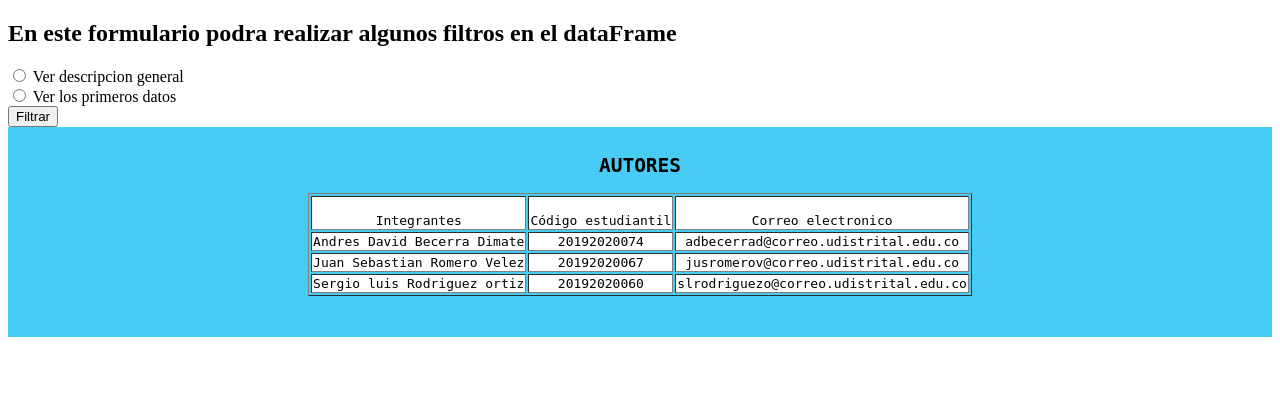
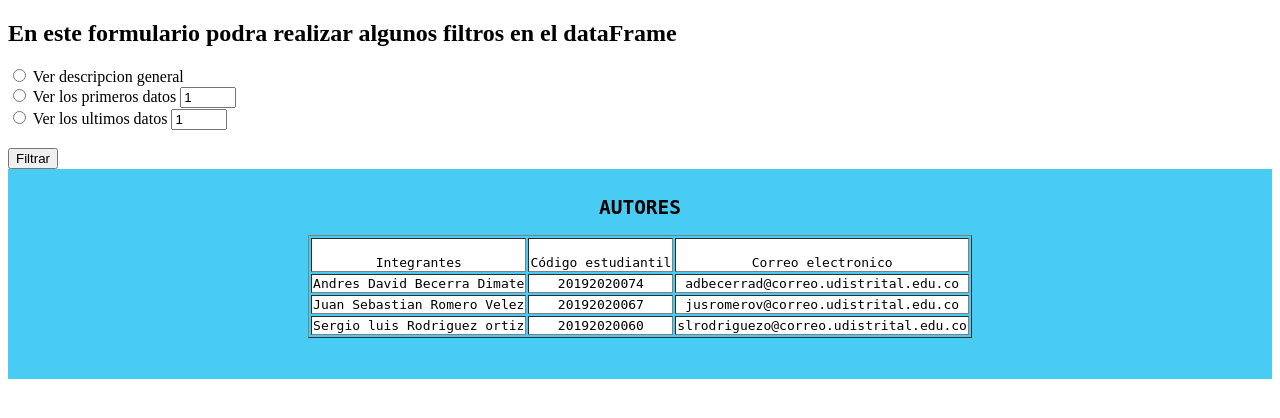
Before and after one commit to CryptoJuanse/cienciaDeDatosEjercicios, a Flask app: page /formulario in a window 1280 px wide. Shown: the part 121-539 px from the top of the page. Run offline with Flask 2, Linux system fonts and the light colour scheme.

Commit message:
El formulario ya realiza un filtrado basico, por el momento, solo se tienen 3 preguntas

```diff
--- a/main.py
+++ b/main.py
@@ -7,22 +7,35 @@ import pandas as pd
 #Obteniendo datos de vacunacion
 client = Socrata("www.datos.gov.co", None)
 results = client.get("sdvb-4x4j", limit=2000)
-results_df = pd.DataFrame.from_records(results)
+vacunas = pd.DataFrame.from_records(results)
 
 app = Flask(__name__)
 #Pagina principal
 @app.route('/')
 def index():
-    return render_template('index.html', tables=[results_df.to_html(classes='data', header=True)])
+    return render_template('index.html', tables=[vacunas.to_html(classes='data', header=True)])
 
 #Pagina del formulario
 @app.route('/formulario', methods=['GET', 'POST'])
 def show_formulario():
     opcion = ''
+    datos = vacunas
+    titulo = ''
     if request.method == 'POST':
         opcion = request.form['opcion']
 
-    return render_template('formulario.html', decision = opcion)
+    #Logica de filtrado
+    if opcion=='1':
+        titulo = "Descripcion General"
+        datos = datos.describe()
+    elif opcion=='2':
+        titulo = "Datos iniciales"
+        datos = datos.head(int(request.form['numeroH']))
+    elif opcion=='3':
+        titulo = "Datos Finales"
+        datos = datos.tail(int(request.form['numeroT']))
+
+    return render_template('formulario.html', decision=opcion, title=titulo, tables=[datos.to_html(classes='data', header=True)])
 
 if __name__ == '__main__':
     app.run(debug=True, port=8000)
--- a/templates/formulario.html
+++ b/templates/formulario.html
@@ -5,22 +5,26 @@
 
     <form action="" method="post">
         <label for="opcion">
-        <input type="radio" id="opcion" name="opcion" value="1" />
+        <input type="radio" id="opcion" name="opcion" value="1" required/>
         Ver descripcion general <br>
 
         <input type="radio" id="opcion" name="opcion" value="2" />
         Ver los primeros datos
+        <input type="number" id="numeroH" name="numeroH" min="1" max="20" value="1"/> <br>
+
+        <input type="radio" id="opcion" name="opcion" value="3" />
+        Ver los ultimos datos
+        <input type="number" id="numeroT" name="numeroT" min="1" max="20" value="1"/> <br>
         </label><br>
 
         <input type="submit" id="send-signup" name="signup" value="Filtrar" />
     </form>
 
-    {% if decision=='1' %}
-        <h3>Descripcion General</h3>
-    {% endif %}
-
-    {% if decision=='2' %}
-        <h3>Primeros datos</h3>
+    {% if decision=='1' or decision=='2' or decision=='3' %}
+        <h3> {{ title }} </h3>
+        {% for table in tables %}
+                {{ table|safe }}
+        {% endfor %}
     {% endif %}
 
 {% endblock %}
```
